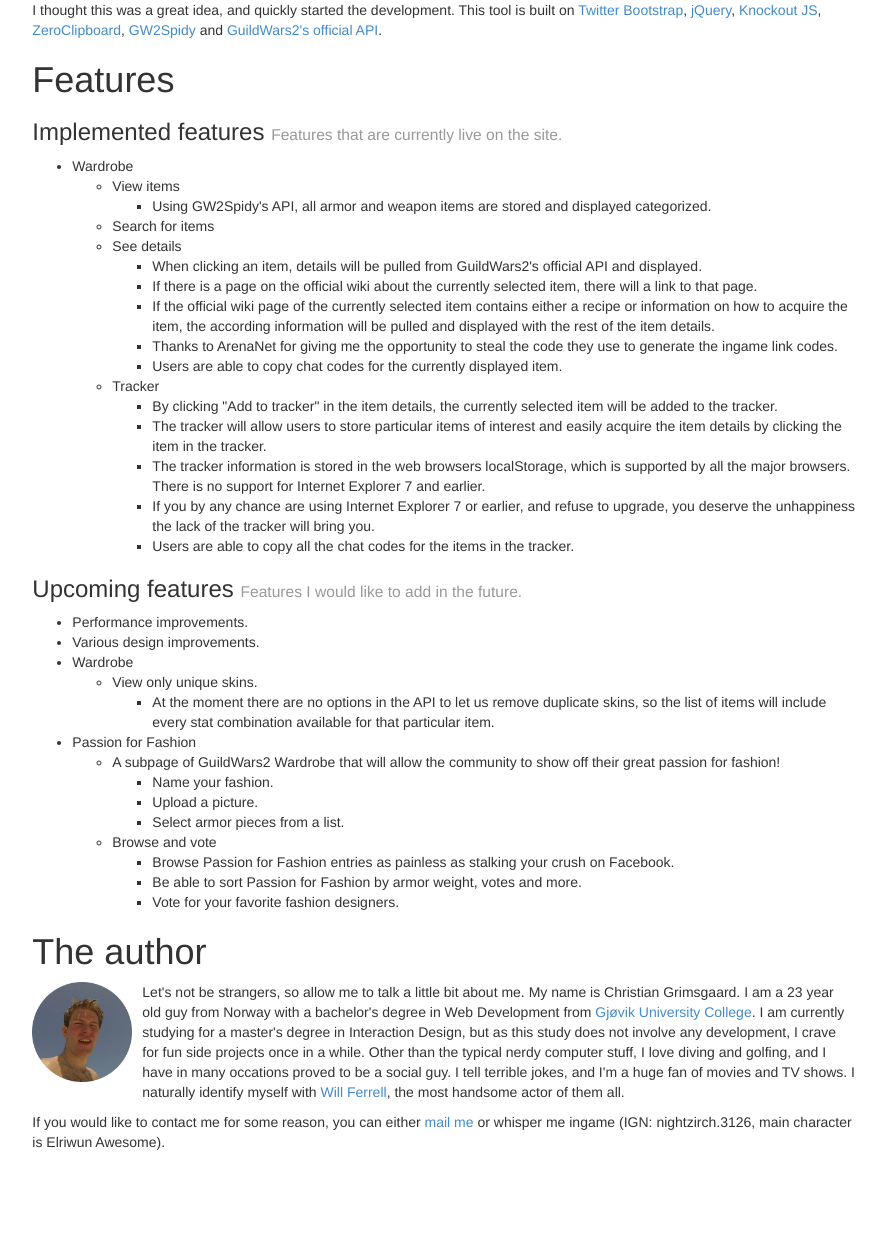
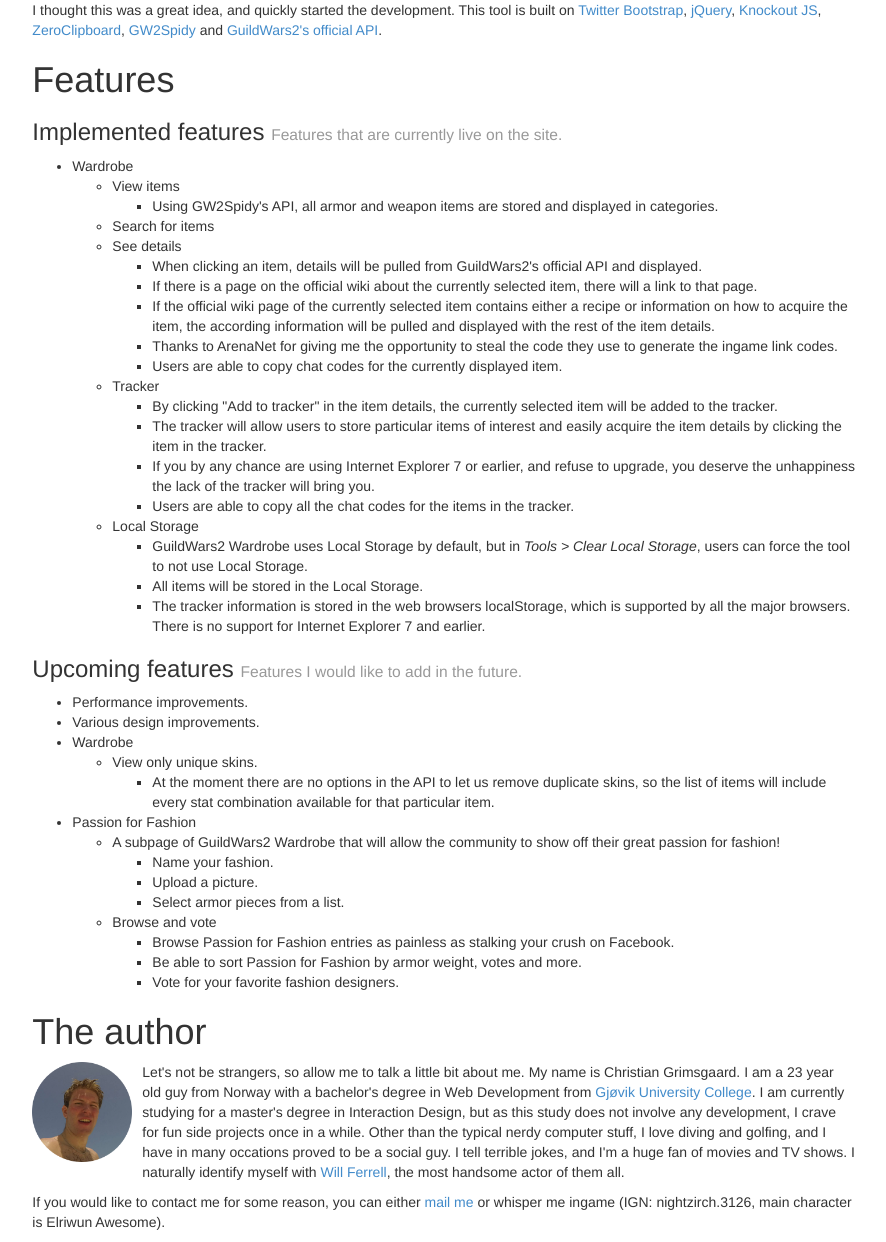
Before and after one commit to nightzirch/gw2wardrobe, a PHP site: page /about in a window 1280 px wide. Shown: the part 352-1594 px from the top of the page, without its empty margins (196-1082 px from the left). Before the commit the page ends 1502 px from the top, so only its background shows below. Run offline with PHP 8.4, Linux system fonts and the light colour scheme.

Commit message:
Forgot to add information on the About page concerning localStorage

```diff
--- a/about/index.php
+++ b/about/index.php
@@ -72,7 +72,7 @@
 									<li>
 										View items
 										<ul>
-											<li>Using GW2Spidy's API, all armor and weapon items are stored and displayed categorized.</li>
+											<li>Using GW2Spidy's API, all armor and weapon items are stored and displayed in categories.</li>
 										</ul>
 									</li>
 									<li>Search for items</li>
@@ -91,9 +91,16 @@
 										<ul>
 											<li>By clicking "Add to tracker" in the item details, the currently selected item will be added to the tracker.</li>
 											<li>The tracker will allow users to store particular items of interest and easily acquire the item details by clicking the item in the tracker.</li>
-											<li>The tracker information is stored in the web browsers localStorage, which is supported by all the major browsers. There is no support for Internet Explorer 7 and earlier.</li>
 											<li>If you by any chance are using Internet Explorer 7 or earlier, and refuse to upgrade, you deserve the unhappiness the lack of the tracker will bring you.</li>
 											<li>Users are able to copy all the chat codes for the items in the tracker.</li>
+										</ul>
+									</li>
+									<li>
+										Local Storage
+										<ul>
+											<li>GuildWars2 Wardrobe uses Local Storage by default, but in <em>Tools > Clear Local Storage</em>, users can force the tool to not use Local Storage.</li>
+											<li>All items will be stored in the Local Storage.</li>
+											<li>The tracker information is stored in the web browsers localStorage, which is supported by all the major browsers. There is no support for Internet Explorer 7 and earlier.</li>
 										</ul>
 									</li>
 								</ul>
```
